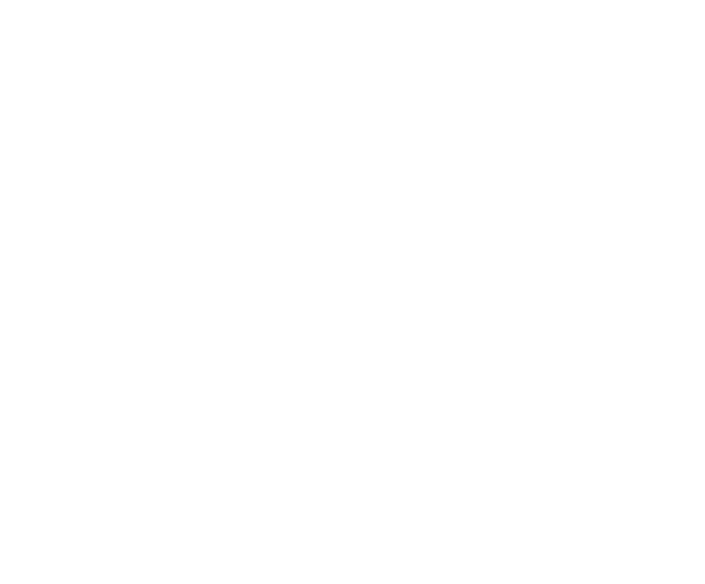
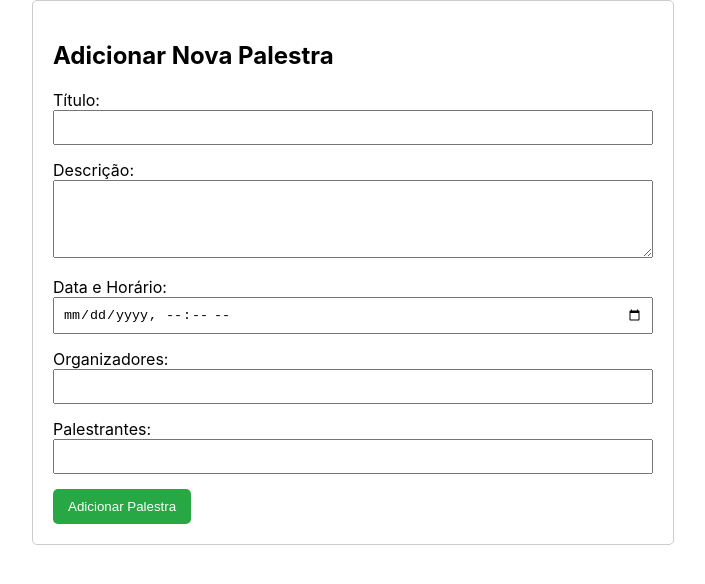
Before and after one commit to JoaoVitorSDelfino/controle-de-palestras-bons-fluidos, a React (Create React App) app: page /palestras/add in a window 1280 px wide. Shown: the top 584 px of the page, without its empty margins (287-992 px from the left). Built offline with nearby package versions, Linux system fonts and the light colour scheme.

Commit message:
feat: módulos para adicionar palestras e usuários

```diff
--- a/src/routes/Operations/Palestras/addPalestra.js
+++ b/src/routes/Operations/Palestras/addPalestra.js
@@ -1,7 +1,96 @@
 import React, { useState } from "react";
 
 function AddPalestra() {
+  const [titulo, setTitulo] = useState("");
+  const [descricao, setDescricao] = useState("");
+  const [data, setData] = useState("");
+  const [organizadores, setOrganizadores] = useState("");
+  const [palestrantes, setPalestrantes] = useState("");
 
+  const handleSubmit = (e) => {
+    e.preventDefault();
+    // Aqui você pode adicionar a lógica para salvar a nova palestra
+    const novaPalestra = {
+      titulo,
+      descricao,
+      data,
+      organizadores,
+      palestrantes,
+    };
+    console.log("Nova Palestra:", novaPalestra);
+    // Limpar os campos após o submit
+    setTitulo("");
+    setDescricao("");
+    setData("");
+    setOrganizadores("");
+    setPalestrantes("");
+  };
+
+  return (
+    <div style={{ maxWidth: "600px", margin: "0 auto", padding: "20px", border: "1px solid #ccc", borderRadius: "5px" }}>
+      <h2>Adicionar Nova Palestra</h2>
+      <form onSubmit={handleSubmit}>
+        <div style={{ marginBottom: "15px" }}>
+          <label htmlFor="titulo">Título:</label>
+          <input
+            type="text"
+            id="titulo"
+            value={titulo}
+            onChange={(e) => setTitulo(e.target.value)}
+            required
+            style={{ width: "100%", padding: "8px", boxSizing: "border-box" }}
+          />
+        </div>
+        <div style={{ marginBottom: "15px" }}>
+          <label htmlFor="descricao">Descrição:</label>
+          <textarea
+            id="descricao"
+            value={descricao}
+            onChange={(e) => setDescricao(e.target.value)}
+            required
+            rows="4"
+            style={{ width: "100%", padding: "8px", boxSizing: "border-box" }}
+          ></textarea>
+        </div>
+        <div style={{ marginBottom: "15px" }}>
+          <label htmlFor="data">Data e Horário:</label>
+          <input
+            type="datetime-local"
+            id="data"
+            value={data}
+            onChange={(e) => setData(e.target.value)}
+            required
+            style={{ width: "100%", padding: "8px", boxSizing: "border-box" }}
+          />
+        </div>
+        <div style={{ marginBottom: "15px" }}>
+          <label htmlFor="organizadores">Organizadores:</label>
+          <input
+            type="text"
+            id="organizadores"
+            value={organizadores}
+            onChange={(e) => setOrganizadores(e.target.value)}
+            required
+            style={{ width: "100%", padding: "8px", boxSizing: "border-box" }}
+          />
+        </div>
+        <div style={{ marginBottom: "15px" }}>
+          <label htmlFor="palestrantes">Palestrantes:</label>
+          <input
+            type="text"
+            id="palestrantes"
+            value={palestrantes}
+            onChange={(e) => setPalestrantes(e.target.value)}
+            required
+            style={{ width: "100%", padding: "8px", boxSizing: "border-box" }}
+          />
+        </div>
+        <button type="submit" style={{ padding: "10px 15px", backgroundColor: "#28A745", color: "#fff", border: "none", borderRadius: "5px", cursor: "pointer" }}>
+          Adicionar Palestra
+        </button>
+      </form>
+    </div>
+  );
 }
 
 export default AddPalestra;
--- a/src/routes/Operations/Users/addUser.js
+++ b/src/routes/Operations/Users/addUser.js
@@ -1,7 +1,71 @@
 import React, { useState } from "react";
 
 function AddUser() {
+  const [login, setLogin] = useState("");
+  const [senha, setSenha] = useState("");
+  const [funcao, setFuncao] = useState("Administrador"); // Valor padrão
 
+  const handleSubmit = (e) => {
+    e.preventDefault();
+    // Aqui você pode adicionar a lógica para salvar o novo usuário
+    const novoUsuario = {
+      login,
+      senha,
+      funcao,
+    };
+    console.log("Novo Usuário:", novoUsuario);
+    // Limpar os campos após o submit
+    setLogin("");
+    setSenha("");
+    setFuncao("Administrador");
+  };
+
+  return (
+    <div style={{ maxWidth: "600px", margin: "0 auto", padding: "20px", border: "1px solid #ccc", borderRadius: "5px" }}>
+      <h2>Adicionar Novo Usuário</h2>
+      <form onSubmit={handleSubmit}>
+        <div style={{ marginBottom: "15px" }}>
+          <label htmlFor="login">Login:</label>
+          <input
+            type="text"
+            id="login"
+            value={login}
+            onChange={(e) => setLogin(e.target.value)}
+            required
+            style={{ width: "100%", padding: "8px", boxSizing: "border-box" }}
+          />
+        </div>
+        <div style={{ marginBottom: "15px" }}>
+          <label htmlFor="senha">Senha:</label>
+          <input
+            type="password"
+            id="senha"
+            value={senha}
+            onChange={(e) => setSenha(e.target.value)}
+            required
+            style={{ width: "100%", padding: "8px", boxSizing: "border-box" }}
+          />
+        </div>
+        <div style={{ marginBottom: "15px" }}>
+          <label htmlFor="funcao">Função:</label>
+          <select
+            id="funcao"
+            value={funcao}
+            onChange={(e) => setFuncao(e.target.value)}
+            required
+            style={{ width: "100%", padding: "8px", boxSizing: "border-box" }}
+          >
+            <option value="Administrador">Administrador</option>
+            <option value="Organizador">Organizador</option>
+            <option value="Participante">Participante</option>
+          </select>
+        </div>
+        <button type="submit" style={{ padding: "10px 15px", backgroundColor: "#007BFF", color: "#fff", border: "none", borderRadius: "5px", cursor: "pointer" }}>
+          Adicionar Usuário
+        </button>
+      </form>
+    </div>
+  );
 }
 
 export default AddUser;
```
